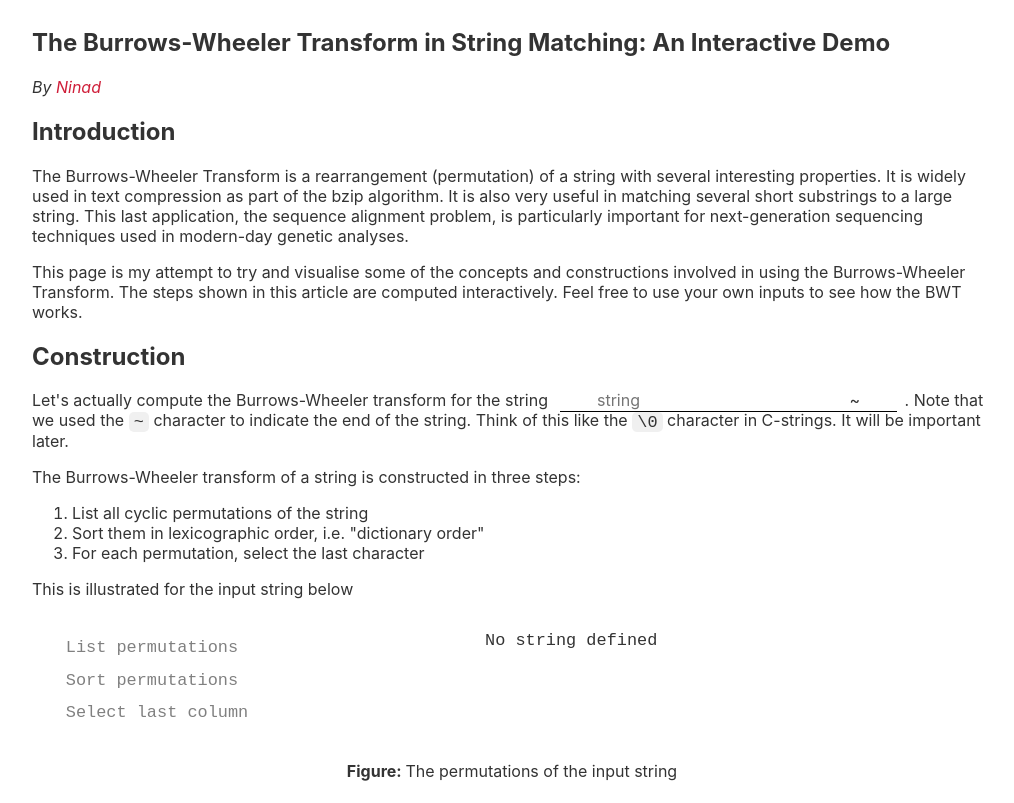
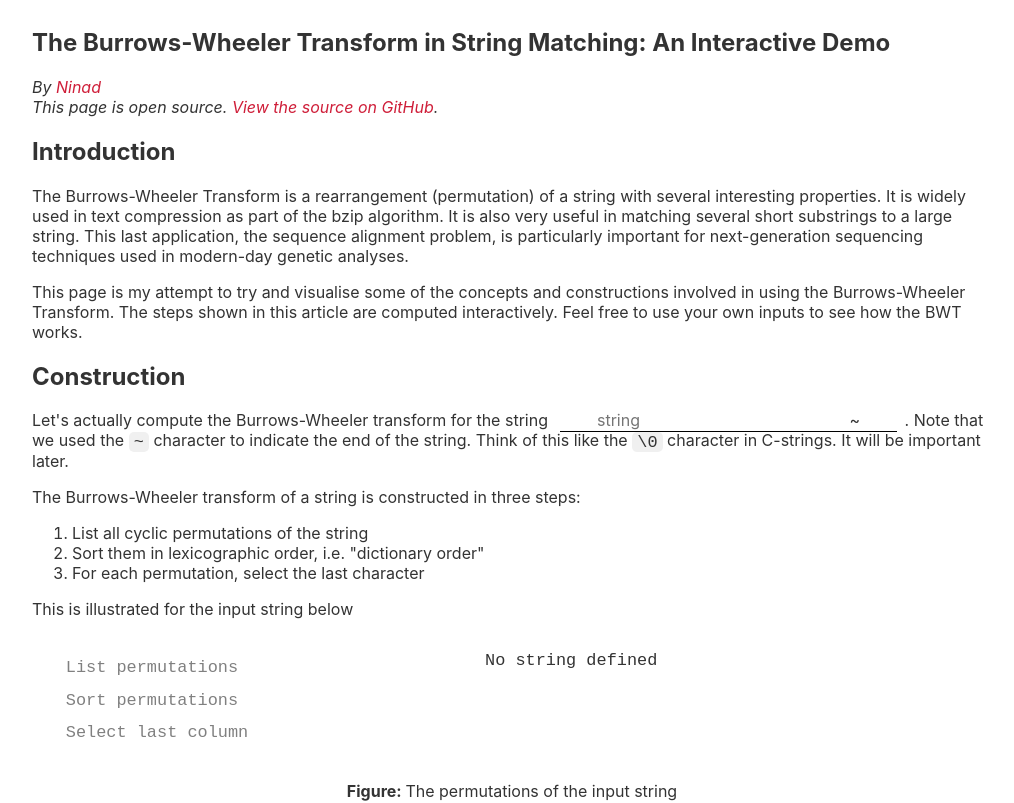
Before and after one commit to tstsrt/bwt-illustration, a Svelte app: page / in a window 1280 px wide. Shown: the top 803 px of the page, without its empty margins (128-1142 px from the left). Built offline with nearby package versions, Linux system fonts and the light colour scheme; some icons are missing.

Commit message:
Small changes + update README

```diff
--- a/src/App.svelte
+++ b/src/App.svelte
@@ -16,6 +16,8 @@
         </h1>
         <address>
             By <a href="mailto:ninadhuilgol@iisc.ac.in" rel="author">Ninad</a>
+            <br/>
+            This page is open source. <a href="https://github.com/tstsrt/bwt-illustration">View the source on GitHub</a>.
         </address>
     </header>
 
```
Also changed, not shown: 1 other file (tests, documents, lock files or other folders).
